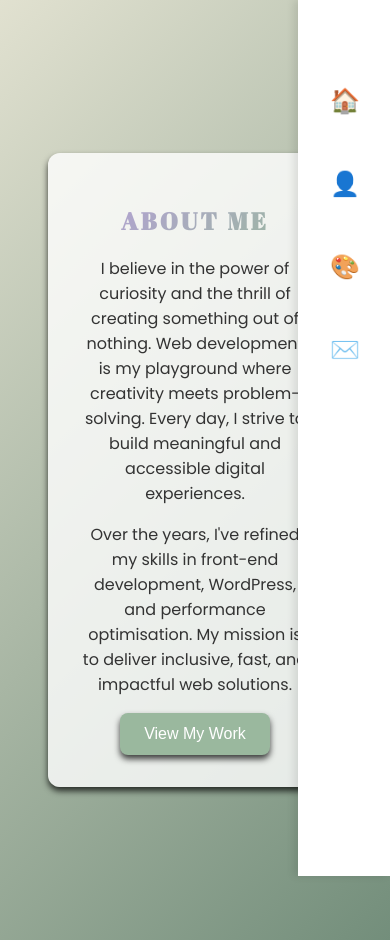
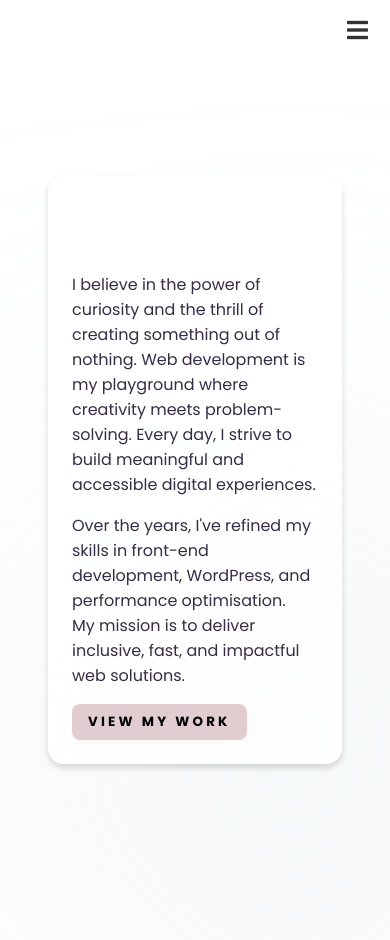
Before and after one commit to bozena-zawilinska/welcome, a Vue app: page /about in a window 390 px wide. Built offline with nearby package versions, Linux system fonts and the light colour scheme.

Commit message:
Add shades and colors

```diff
--- a/src/App.vue
+++ b/src/App.vue
@@ -21,7 +21,7 @@ export default {
 <style lang="scss">
 
 :focus {
-  outline: 2px solid #ff9900;
+  outline: 2px solid $dark;
   /* Custom focus styling */
 }
 
--- a/src/components/SideNav.vue
+++ b/src/components/SideNav.vue
@@ -1,19 +1,35 @@
 <template>
-    <nav class="side-nav" :class="{ collapsed: isCollapsed }">
+    <div>
+        <!-- Hamburger Icon (Only visible on mobile) -->
+        <button class="hamburger-btn" @click="toggleNav" v-if="isCollapsed">
+            <i class="fas fa-bars"></i>
+        </button>
+        <nav
+            class="side-nav"
+            :class="{ collapsed: isCollapsed }"
+            v-show="!isCollapsed || !isMobile"
+        >
             <!-- <div class="logo" @click="toggleNav">
                 <img src="@/assets/logo.png" alt="Portfolio Logo" />
                 <i :class="isCollapsed ? 'fas fa-arrow-right' : 'fas fa-arrow-left'"></i>
             </div> -->
 
 
-        <div class="is-collapsed" @click="toggleNav">
+            <button class="button button--primary button--toggle" @click="toggleNav">
                 <!-- <i :class="isCollapsed ? 'fas fa-arrow-left' : 'fas fa-arrow-right'" v-tooltip="isCollapsed ? '[ to expand' : '[ to collapse'">]</i> -->
-              <span v-html="isCollapsed ? '<<' : '>>'" v-tooltip="isCollapsed ? '[ to expand' : '[ to collapse'" />
-        </div>
+                <span v-html="isCollapsed ? '&lt;&lt;' : 'Hide &gt;&gt;'" v-tooltip="isCollapsed ? 'Use [ to expand' : 'Use [ to hide'" />
+            </button>
             <ul>
-            <li v-for="(item, index) in menuItems" :key="index" class="nav-item" @mouseover="hoverItem = index"
-                @mouseleave="hoverItem = null" v-float="isCollapsed && hoverItem === index ? item.title : ''"
-                v-bind:title="isCollapsed && hoverItem === index ? item.title : ''" v-tooltip="isCollapsed && hoverItem === index ? item.title : ''">
+                <li
+                    v-for="(item, index) in menuItems"
+                    :key="index"
+                    class="nav-item"
+                    @mouseover="hoverItem = index"
+                    @mouseleave="hoverItem = null"
+                    v-float="isCollapsed && hoverItem === index ? item.title : ''"
+                    v-bind:title="isCollapsed && hoverItem === index ? item.title : ''"
+                    v-tooltip="isCollapsed && hoverItem === index ? item.title : ''"
+                >
                     <a :href="item.link">
                         <span class="emoji">{{ item.emoji }}</span>
                         <span v-if="!isCollapsed" class="title">{{ item.title }}</span>
@@ -21,6 +37,7 @@
                 </li>
             </ul>
         </nav>
+    </div>
 </template>
 
 <script>
@@ -28,6 +45,7 @@ export default {
     data() {
         return {
             isCollapsed: true, // controls nav state
+            isMobile: false,   // tracks if the device is mobile
             hoverItem: null,   // tracks hovered item
             menuItems: [
                 { title: "Welcome 🌟", link: "/", emoji: "🏠" },
@@ -38,91 +56,91 @@ export default {
         };
     },
     methods: {
-        toggleNav() {
-            this.isCollapsed = !this.isCollapsed;
-        },
         handleKeyDown(event) {
             // Check if the key pressed is '['
             if (event.key === '[') {
                 this.toggleNav();
             }
         },
+        toggleNav() {
+            this.isCollapsed = !this.isCollapsed;
+        },
+        updateIsMobile() {
+            // Updates the isMobile property based on the screen width
+            this.isMobile = window.innerWidth <= 768;
+        },
     },
     mounted() {
+        // Initial check for mobile devices
+        this.updateIsMobile();
+        // Listen for window resize to update the mobile state
+        window.addEventListener("resize", this.updateIsMobile);
         // Listen for the '[' key to toggle the navigation
         window.addEventListener('keydown', this.handleKeyDown);
     },
     beforeDestroy() {
+        // Clean up the event listener
+        window.removeEventListener("resize", this.updateIsMobile);
         // Remove the event listener when the component is destroyed
         window.removeEventListener('keydown', this.handleKeyDown);
     },
 };
 </script>
 <style lang="scss" scoped>
+/* Hamburger Menu Button (Mobile Only) */
+.hamburger-btn {
+    display: none;
+    position: fixed;
+    top: 16px;
+    right: 16px;
+    z-index: 20;
+    background: none;
+    border: none;
+    font-size: 24px;
+    cursor: pointer;
+    color: #333;
+
+    &:hover {
+        color: #007bff;
+    }
+
+    @media (max-width: 768px) {
+        display: block;
+    }
+}
 
 /* Side Navigation */
 .side-nav {
+    background: white;
+    box-shadow: -4px 0 8px rgba(0, 0, 0, 0.1);
+    transition: width 0.3s ease, opacity 0.3s ease, visibility 0.3s ease;
+
+    display: flex;
+    flex-direction: column;
+    justify-content: flex-start;
+
     position: fixed;
     right: 0;
     top: 0;
     height: 100vh;
-    width: 200px;
-    background: white;
-    // border-left: 1px solid #553c9a50;
-    box-shadow: -4px 0 8px rgba(0, 0, 0, 0.1);
-    // box-shadow: -40px 40px 40px 60px rgba(0, 0, 0, 0.75);
-    transition: width 0.3s ease;
-    display: flex;
-    flex-direction: column;
-    justify-content: flex-start;
-    padding: $padding-base;
-    // box-shadow: -4px 0 10px rgba(0, 0, 0, 0.2);
+    width: 100%;
     z-index: 10;
 
+    opacity: 1;
+    visibility: visible;
+
     &.collapsed {
-        width: 60px;
+        opacity: 0;
+        visibility: hidden;
+        transition: width 0.7s ease, opacity 0.7s ease, visibility 0.7s ease;
     }
 
-    .logo {
-        margin-bottom: $spacing-lg;
-        text-align: center;
-        cursor: pointer;
-
-        // img {
-        //     max-width: 100%;
-        //     height: auto;
-        // }
-
-
-        i {
-            font-size: 24px; /* Adjust icon size */
-            color: $dark;    /* Icon color */
-            transition: transform 0.2s ease;
-
-            &:hover {
-                transform: rotate(180deg); /* Optional: adds rotation on hover */
-            }
-        }
+    .button--toggle {
+        display: inline-block;
+        transition: all 0.3s ease;
+        margin: $spacing-lg;
     }
 
-    .is-collapsed {
-        font-size: 24px;
-        transition: transform 0.2s ease;
-
-        span {
-            visibility: hidden;
-        }
-    }
-    &:hover {
-        .is-collapsed {
-        font-size: 24px;
-        transition: transform 0.2s ease;
-
-            span {
-                visibility: visible;
-            }
-        }
-    }
 
     ul {
         list-style: none;
@@ -161,5 +179,28 @@ export default {
         }
     }
 }
+
+/* Media Query for Desktop View */
+@media (min-width: 769px) {
+    .side-nav {
+        display: flex;
+        width: 200px;
+
+        &.collapsed {
+            width: 60px;
+            visibility: visible;
+            opacity: 1;
+
+            .button--toggle {
+                margin: 8px;
+                padding: 8px;
+            }
+        }
+    }
+
+    .hamburger-btn {
+        display: none;
+    }
+}
 @import "@/styles/vendors/floating-vue.scss";
 </style>
--- a/src/styles/_global.scss
+++ b/src/styles/_global.scss
@@ -1,38 +1,87 @@
 
+@import 'base/_keyframes';
+@import "components/_buttons";
 
-// Reusable Buttons
-.button {
-    padding: 0.75rem 1.5rem;
-    font-size: $font-base;
-    color: $white;
-    background-color: $sage;
-    border: none;
-    border-radius: 8px;
-    box-shadow: $box-shadow-soft;
-    transition: $transition;
+.shade--grayish-red {
+    position: absolute;
+        width: 75vw;
+        height: 75vw;
+        border-radius: 75vw;
+        background: rgba(215, 189, 193, 1); // grayish-red
+        filter: blur(300px);
+        transform: translate3d(0, 0, 0);
+        z-index: -1;
+        pointer-events: none;
 
-    &:hover {
-        background-color: darken($sage, 10%);
-        box-shadow: $box-shadow-hover;
+        left: -25vw;
+        top: -25vw;
+
+        @include breakpoint-up(sm) {
+
+        }
+        @include breakpoint-up(md) {
+
+        }
+        @include breakpoint-up(lg) {
+
+        }
+        @include breakpoint-up(xl) {
+            left: -40vw;
+            top: -40vw;
+        }
+}
+.shade--grayish-cyan {
+    position: absolute;
+    width: 50vw;
+    height: 80vw;
+    border-radius: 75vw;
+    background: rgba(189, 215, 211); // grayish-cyan
+    filter: blur(200px);
+    transform: translate3d(0, 0, 0);
+    z-index: -1;
+    pointer-events: none;
+
+    bottom: -15vw;
+    right: 0;
+
+    @include breakpoint-up(sm) {
+        bottom: -50vw;
+        right: -25vw;
+    }
+
+    @include breakpoint-up(md) {}
+
+    @include breakpoint-up(lg) {}
+
+    @include breakpoint-up(xl) {
+        right: -30vw;
+        bottom: -60vw;
     }
 }
 
 .container {
-      max-width: 800px;
-      text-align: center;
-      box-shadow: $box-shadow-soft;
-      padding: 2rem;
-      background: rgba(255, 255, 255, 0.8);
-      border-radius: 12px;
+    box-shadow: $box-shadow-soft;
+    background: rgba(255, 255, 255, 0.8);
+    border-radius: 16px;
+
+    max-width: 100%;
+    text-align: left;
+    padding: $padding-large;
+
+    @include breakpoint-up(md) {
+        max-width: 800px;
+        padding: $padding-large;
+        text-align: center;
+    }
 
     // Animated heading
     .animated-heading {
             font-size: $font-large;
             font-weight: bold;
-            @include gradient-background($lavender, $sage);
-            background-clip: border-box;
-            -webkit-background-clip: text;
-            color: transparent;
+            // @include gradient-background($grayish-red, $grayish-cyan);
+            // background-clip: border-box;
+            // -webkit-background-clip: text;
+            // color: transparent;
             animation: fadeIn 0.6s ease-in-out;
     }
 
@@ -43,18 +92,3 @@
           animation: fadeIn 0.6s ease-in-out;
     }
 }
-
-
-
-// Keyframes for Animations
-@keyframes fadeIn {
-    from {
-        opacity: 0;
-        transform: translateY(20px);
-    }
-
-    to {
-        opacity: 1;
-        transform: translateY(0);
-    }
-}
--- a/src/styles/_variables.scss
+++ b/src/styles/_variables.scss
@@ -1,11 +1,17 @@
 // Colour Palette
-$green-white: #e1e1d0; // Used for .container and tooltip background
+$white: #ffffff;
 $lavender: #b5a0d8;
+$grayish-red: #d7bdc1;
+$grayish-blue: #bdced7;
+$green-white: #fafcfc; // Used for .container and tooltip background
+$grayish-cyan: #bdd7d3;
 $sage: #9ab89e;
-$rosemary: #738e7b;
-$white: #ffffff;
-$dark: #333333;
-$dark-gunmetal: #1e1e2f; // Used for side nav background and tooltip text
+$rosemary: #47756e;
+$dark: #362d45;
+$dark-gunmetal: #333e61; // Used for side nav background and tooltip text
+
+// Gradients
+$green-background: linear-gradient(135deg, $green-white, $grayish-cyan, $grayish-blue);
 
 // Font Sizes
 $font-small: 14px;
@@ -13,8 +19,10 @@ $font-base: 16px;
 $font-large: 24px;
 
 // Box Shadows
-$box-shadow-soft: 0 4px 6px rgba(0, 0, 0, 0.75);
+$box-shadow-soft: 0 4px 6px rgba(0, 0, 0, 0.15);
 $box-shadow-hover: 0 6px 12px rgba(0, 0, 0, 0.15);
+$box-shadow-light: 24px 24px 48px #e1e1e1,
+    -24px -24px 48px #ffffff;
 
 // Transition
 $transition: all 0.3s ease-in-out;
@@ -23,6 +31,9 @@ $transition: all 0.3s ease-in-out;
 @mixin gradient-background($color1, $color2) {
     background: linear-gradient(135deg, $color1, $color2);
 }
+@mixin gradient-background-three($color1, $color2, $color3) {
+    background: linear-gradient(135deg, $color1, $color2, $color3);
+}
 
 // Flex Centre
 @mixin flex-center {
--- /dev/null
+++ b/src/styles/base/_keyframes.scss
@@ -0,0 +1,48 @@
+// Keyframes for Animations
+@keyframes fadeIn {
+    from {
+        opacity: 0;
+        transform: translateY(20px);
+    }
+
+    to {
+        opacity: 1;
+        transform: translateY(0);
+    }
+}
+
+@keyframes fireBefore {
+    0% {
+        background-position: 5% 90%, 10% 90%, 10% 90%, 15% 90%, 25% 90%, 25% 90%,
+            40% 90%, 55% 90%, 70% 90%;
+    }
+
+    50% {
+        background-position: 0% 80%, 0% 20%, 10% 40%, 20% 0%, 30% 30%, 22% 50%,
+            50% 50%, 65% 20%, 90% 30%;
+    }
+
+    100% {
+        background-position: 0% 70%, 0% 10%, 10% 30%, 20% -10%, 30% 20%, 22% 40%,
+            50% 40%, 65% 10%, 90% 20%;
+        background-size: 0% 0%, 0% 0%, 0% 0%, 0% 0%, 0% 0%, 0% 0%;
+    }
+}
+
+@keyframes fireAfter {
+    0% {
+        background-position: 10% -10%, 30% 10%, 55% -10%, 70% -10%, 85% -10%,
+            70% -10%, 70% 0%;
+    }
+
+    50% {
+        background-position: 0% 80%, 20% 80%, 45% 60%, 60% 100%, 75% 70%, 95% 60%,
+            105% 0%;
+    }
+
+    100% {
+        background-position: 0% 90%, 20% 90%, 45% 70%, 60% 110%, 75% 80%, 95% 70%,
+            110% 10%;
+        background-size: 0% 0%, 0% 0%, 0% 0%, 0% 0%, 0% 0%, 0% 0%;
+    }
+}
--- a/src/styles/base/_typography.scss
+++ b/src/styles/base/_typography.scss
@@ -19,10 +19,10 @@ h6,
     font-family: "Abril Fatface", serif;
     text-transform: uppercase;
     letter-spacing: 0.2rem;
-    background-image: radial-gradient(#553c9a, $lavender);
-    color: transparent;
-    background-clip: text;
-    -webkit-background-clip: text;
+    // background-image: radial-gradient($lavender, $dark);
+    // color: transparent;
+    // background-clip: text;
+    // -webkit-background-clip: text;
 
     // ::after {
     //     content: "";
@@ -33,3 +33,10 @@ h6,
     //     margin: -4px auto auto;
     // }
 }
+
+.button {
+    font-family: "Poppins", serif;
+    text-transform: uppercase;
+    letter-spacing: 0.2rem;
+    font-weight: 700;
+}
--- /dev/null
+++ b/src/styles/components/_buttons.scss
@@ -0,0 +1,72 @@
+
+
+/**
+* REUSABLE BUTTTONS
+*/
+
+.button {
+    cursor: pointer;
+    border-radius: 8px;
+    padding: 8px 16px;
+    &--primary {
+        // background: linear-gradient(165deg, $white, $grayish-red, $lavender);
+        background: rgba(215, 189, 193, 0.75); // grayish-red
+        box-shadow: 4px 4px 8px rgba(215, 189, 193, 0.1), 4px 4px 2px #ffffff;
+        border: none;
+        // color: $dark;
+    }
+    &--secondary {}
+
+    /* Confetti */
+    &--confetti {
+        position: relative;
+        transition: all 0.2s ease;
+
+        &:active {
+            transform: scale(0.96);
+        }
+
+        &:before,
+        &:after {
+            position: absolute;
+            content: "";
+            width: 150%;
+            left: 50%;
+            height: 100%;
+            transform: translateX(-50%);
+            // z-index: -1000;
+            background-repeat: no-repeat;
+        }
+
+        &:hover:before {
+            top: -70%;
+            background-image: radial-gradient(circle, $grayish-red 20%, transparent 20%),
+                radial-gradient(circle, transparent 20%, $grayish-red 20%, transparent 30%),
+                radial-gradient(circle, $grayish-red 20%, transparent 20%),
+                radial-gradient(circle, $grayish-red 20%, transparent 20%),
+                radial-gradient(circle, transparent 10%, $grayish-red 15%, transparent 20%),
+                radial-gradient(circle, $grayish-red 20%, transparent 20%),
+                radial-gradient(circle, $grayish-red 20%, transparent 20%),
+                radial-gradient(circle, $grayish-red 20%, transparent 20%),
+                radial-gradient(circle, $grayish-red 20%, transparent 20%);
+            background-size: 10% 10%, 20% 20%, 15% 15%, 20% 20%, 18% 18%, 10% 10%, 15% 15%,
+                10% 10%, 18% 18%;
+            background-position: 50% 120%;
+            animation: fireBefore 0.8s ease;
+        }
+
+        &:hover::after {
+            bottom: -70%;
+            background-image: radial-gradient(circle, $grayish-red 20%, transparent 20%),
+                radial-gradient(circle, $grayish-red 20%, transparent 20%),
+                radial-gradient(circle, transparent 10%, $grayish-red 15%, transparent 20%),
+                radial-gradient(circle, $grayish-red 20%, transparent 20%),
+                radial-gradient(circle, $grayish-red 20%, transparent 20%),
+                radial-gradient(circle, $grayish-red 20%, transparent 20%),
+                radial-gradient(circle, $grayish-red 20%, transparent 20%);
+            background-size: 15% 15%, 20% 20%, 18% 18%, 20% 20%, 15% 15%, 20% 20%, 18% 18%;
+            background-position: 50% 0%;
+            animation: fireAfter 0.8s ease;
+        }
+    }
+}
--- a/src/styles/index.scss
+++ b/src/styles/index.scss
@@ -1,8 +1,12 @@
 @import "variables.scss";
+@import "responsive.scss";
 @import "global.scss";
-@import "responsive.scss";
 @import "base/index.scss";
 
-body {
+body,
+main,
+#app {
     margin: 0;
+    max-width: 100dvw;
+    overflow: hidden;
 }
--- a/src/views/AboutPage.vue
+++ b/src/views/AboutPage.vue
@@ -11,8 +11,9 @@
         Over the years, I've refined my skills in front-end development, WordPress, and performance optimisation.
         My mission is to deliver inclusive, fast, and impactful web solutions.
       </p>
-      <button class="button" @click="navigateToWork">View My Work</button>
+      <button class="button button--primary button--confetti" @click="navigateToWork">View My Work</button>
     </div>
+    <div class="shade--grayish-cyan"></div>
   </section>
 </template>
 
@@ -28,7 +29,8 @@ export default {
 
 <style lang="scss">
 .page--about {
-  @include gradient-background($green-white, $rosemary);
+  // @include gradient-background($green-white, $grayish-cyan, $grayish-blue);
+  // background: $green-background;
   min-height: 100vh;
   padding: 3rem;
   color: $white;
--- a/src/views/HomePage.vue
+++ b/src/views/HomePage.vue
@@ -1,6 +1,7 @@
 <template>
   <div class="home page page--home">
     <section id="hello" class="section--welcome">
+      <div class="shade--grayish-red"></div>
       <div class="hero-content">
 
         <div class="hero-image">
@@ -79,7 +80,7 @@ export default {
     flex-direction: column;
     justify-content: space-between;
     height: 100vh;
-    @include gradient-background($lavender, white);
+    // @include gradient-background($lavender, white);
     // padding: 2rem;
 
     .hero-content {
@@ -96,7 +97,7 @@ export default {
       }
       .hero-text {
         text-align: justify;
-        max-width: 70%;
+        max-width: 70dvw;
         position: relative;
       }
     }
```
Lines whose indentation alone changed are shown as unchanged.
